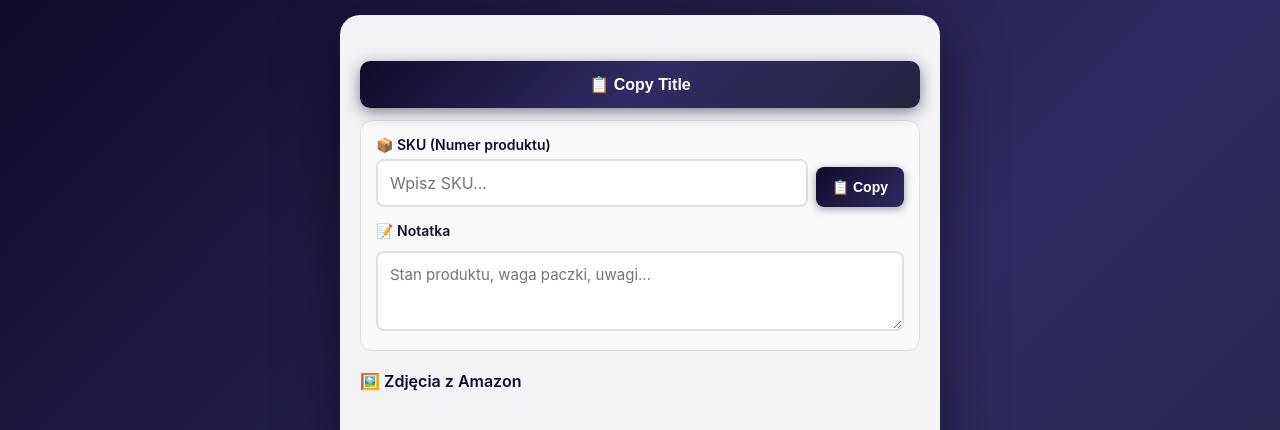
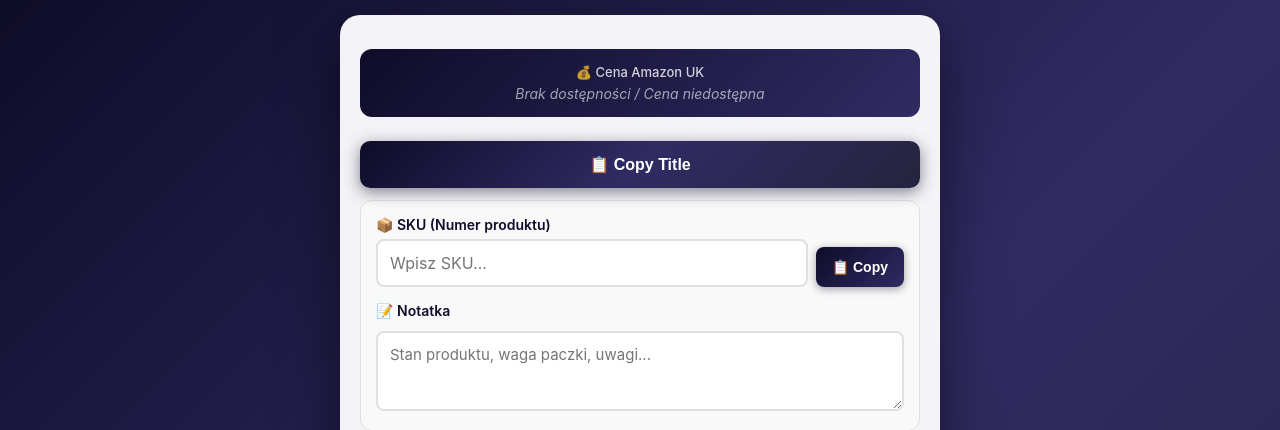
Before and after one commit to kacpermielewczyk96-source/amazon_to_ebay, a Flask app: template templates/result.html in a window 1280 px wide. Shown: the top 430 px of the page. Run offline with Flask 3, Linux system fonts and the light colour scheme; the template is opened without the code that fills it, so the values that code supplies are empty.

Commit message:
Update result.html

```diff
--- a/templates/result.html
+++ b/templates/result.html
@@ -32,6 +32,33 @@
             font-size: 14px;
             color: #666;
             margin-bottom: 14px;
+        }
+
+        /* Price display */
+        .price-section {
+            background: linear-gradient(135deg, #0f0c29 0%, #302b63 100%);
+            padding: 15px;
+            border-radius: 12px;
+            margin-top: 12px;
+            margin-bottom: 12px;
+            text-align: center;
+        }
+        .price-label {
+            font-size: 13px;
+            color: rgba(255,255,255,0.8);
+            margin-bottom: 5px;
+            font-weight: 500;
+        }
+        .price-value {
+            font-size: 32px;
+            font-weight: 700;
+            color: white;
+            text-shadow: 0 2px 8px rgba(0,0,0,0.3);
+        }
+        .price-unavailable {
+            font-size: 14px;
+            color: rgba(255,255,255,0.6);
+            font-style: italic;
         }
 
         /* SKU & Notes Section */
@@ -373,6 +400,20 @@
 <div class="container">
     <h2>{{ title80 }}</h2>
     <div class="full-title">{{ full_title }}</div>
+
+    <!-- Price Section -->
+    {% if price %}
+    <div class="price-section">
+        <div class="price-label">💰 Cena Amazon UK</div>
+        <div class="price-value">{{ price }}</div>
+    </div>
+    {% else %}
+    <div class="price-section">
+        <div class="price-label">💰 Cena Amazon UK</div>
+        <div class="price-unavailable">Brak dostępności / Cena niedostępna</div>
+    </div>
+    {% endif %}
+
     <button type="button" class="btn" onclick="copyText('{{ title80 }}')">📋 Copy Title</button>
 
     <!-- SKU & Notes Section -->
@@ -461,7 +502,7 @@
 </div>
 
 <script>
-// VERSION 3.0 - NO RELOAD, NO REDIRECTS
+// VERSION 3.1 - WITH PRICE DISPLAY
 const ASIN = '{{ asin }}';
 let selectionMode = false;
 let selectedImages = new Set();
```
